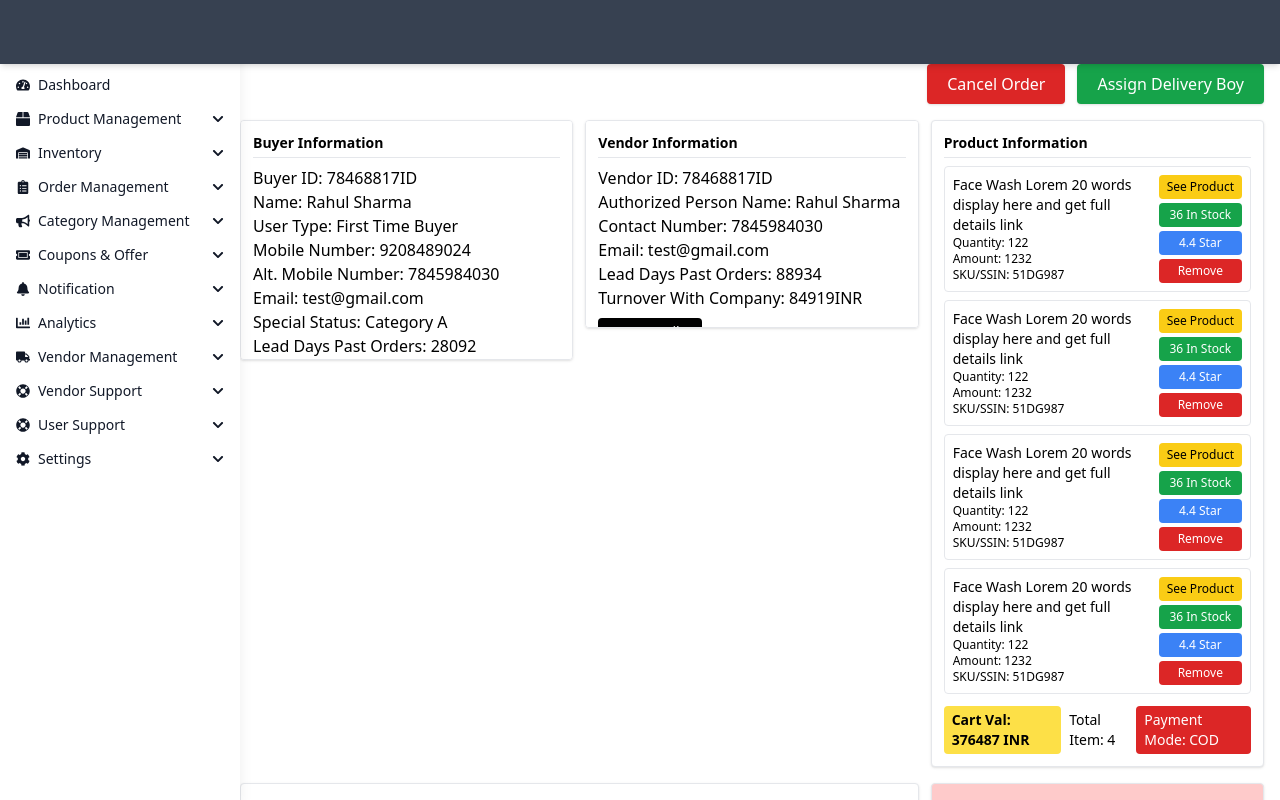
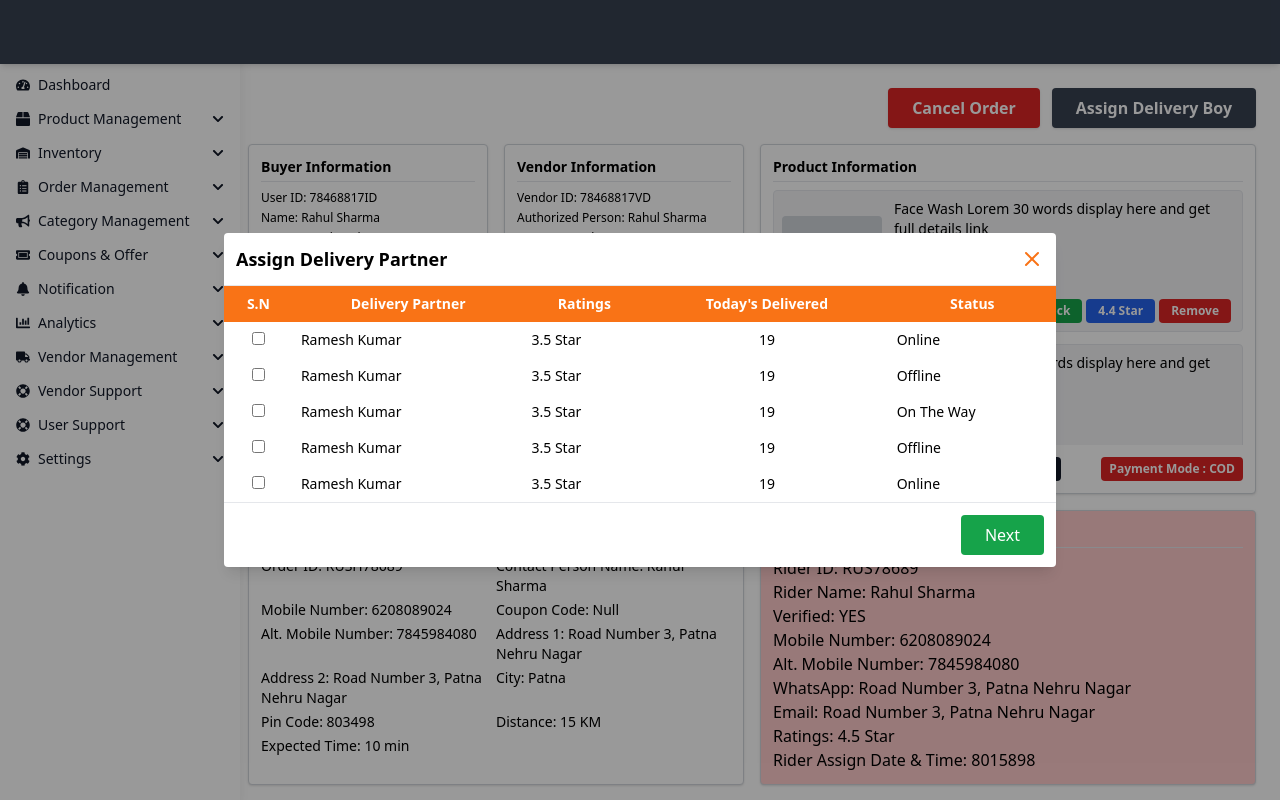
Before and after one commit to Anish88888/Infotech, a React (Vite) app: page /order/1 in a window 1280 px wide. Both pictures are taken after a click on the button "Assign Delivery Boy". Shown: the top 800 px of the page. Built offline with nearby package versions, Linux system fonts and the light colour scheme.

Commit message:
single order page added

```diff
--- /dev/null
+++ b/src/components/AssignDeliveryBoyModal.jsx
@@ -0,0 +1,114 @@
+// src/components/AssignDeliveryBoyModal.jsx
+import React, { useState } from "react";
+import { X } from "lucide-react";
+
+const AssignDeliveryBoyModal = ({ isOpen, onClose }) => {
+  const [selected, setSelected] = useState([]);
+
+  const deliveryPartners = [
+    {
+      id: 1,
+      name: "Ramesh Kumar",
+      ratings: "3.5 Star",
+      delivered: 19,
+      status: "Online",
+    },
+    {
+      id: 2,
+      name: "Ramesh Kumar",
+      ratings: "3.5 Star",
+      delivered: 19,
+      status: "Offline",
+    },
+    {
+      id: 3,
+      name: "Ramesh Kumar",
+      ratings: "3.5 Star",
+      delivered: 19,
+      status: "On The Way",
+    },
+    {
+      id: 4,
+      name: "Ramesh Kumar",
+      ratings: "3.5 Star",
+      delivered: 19,
+      status: "Offline",
+    },
+    {
+      id: 5,
+      name: "Ramesh Kumar",
+      ratings: "3.5 Star",
+      delivered: 19,
+      status: "Online",
+    },
+  ];
+
+  const toggleSelect = (id) => {
+    setSelected((prev) =>
+      prev.includes(id) ? prev.filter((i) => i !== id) : [...prev, id]
+    );
+  };
+
+  if (!isOpen) return null;
+
+  return (
+    <div className="fixed inset-0 flex justify-center items-center bg-black bg-opacity-40 z-50">
+      <div className="bg-white w-[65%] max-h-[90vh] rounded shadow-lg overflow-hidden flex flex-col">
+        {/* Header */}
+        <div className="flex justify-between items-center p-3 border-b font-bold text-lg">
+          Assign Delivery Partner
+          <button onClick={onClose}>
+            <X className="text-orange-500" />
+          </button>
+        </div>
+
+        {/* Table */}
+        <div className="overflow-y-auto flex-1">
+          <table className="w-full text-sm">
+            <thead className="bg-orange-500 text-white">
+              <tr>
+                <th className="p-2">S.N</th>
+                <th className="p-2">Delivery Partner</th>
+                <th className="p-2">Ratings</th>
+                <th className="p-2">Today's Delivered</th>
+                <th className="p-2">Status</th>
+              </tr>
+            </thead>
+            <tbody>
+              {deliveryPartners.map((partner, index) => (
+                <tr
+                  key={partner.id}
+                  className={`cursor-pointer ${
+                    selected.includes(partner.id) ? "bg-blue-100" : ""
+                  }`}
+                  onClick={() => toggleSelect(partner.id)}
+                >
+                  <td className="p-2 text-center">
+                    <input
+                      type="checkbox"
+                      checked={selected.includes(partner.id)}
+                      onChange={() => toggleSelect(partner.id)}
+                    />
+                  </td>
+                  <td className="p-2">{partner.name}</td>
+                  <td className="p-2">{partner.ratings}</td>
+                  <td className="p-2 text-center">{partner.delivered}</td>
+                  <td className="p-2">{partner.status}</td>
+                </tr>
+              ))}
+            </tbody>
+          </table>
+        </div>
+
+        {/* Footer */}
+        <div className="p-3 flex justify-end border-t">
+          <button className="bg-green-600 text-white px-6 py-2 rounded">
+            Next
+          </button>
+        </div>
+      </div>
+    </div>
+  );
+};
+
+export default AssignDeliveryBoyModal;
--- a/src/pages/AllOrder.jsx
+++ b/src/pages/AllOrder.jsx
@@ -127,6 +127,12 @@ const AllOrder = () => {
 
       {/* Pagination */}
       <div className="flex flex-col sm:flex-row justify-between sm:justify-end items-center gap-4 mt-6 w-full max-w-[98%] mx-auto">
+        <button
+          onClick={() => setCurrentPage((p) => Math.max(p - 1, 1))}
+          className="bg-orange-500 hover:bg-orange-600 text-white px-6 py-2 rounded-lg text-sm"
+        >
+          Back
+        </button>
         <div className="flex gap-2 text-sm flex-wrap justify-center sm:justify-start">
           {Array.from({ length: totalPages }, (_, i) => i + 1).map((page) => (
             <button
@@ -145,13 +151,6 @@ const AllOrder = () => {
 
         <div className="flex gap-3 flex-wrap justify-center">
           <button
-            onClick={() => setCurrentPage((p) => Math.max(p - 1, 1))}
-            className="bg-orange-500 hover:bg-orange-600 text-white px-6 py-2 rounded-lg text-sm"
-          >
-            Back
-          </button>
-
-          <button
             onClick={() => setCurrentPage((p) => Math.min(p + 1, totalPages))}
             className="bg-green-600 hover:bg-green-700 text-white px-6 py-2 rounded-lg text-sm"
           >
--- a/src/pages/SingleOrder.jsx
+++ b/src/pages/SingleOrder.jsx
@@ -1,180 +1,208 @@
-import React from "react";
+import React, { useState } from "react"; // ✅ Added useState
 import { useParams, useNavigate } from "react-router-dom";
 import DashboardLayout from "../components/DashboardLayout";
+import AssignDeliveryBoyModal from "../components/AssignDeliveryBoyModal";
 
 const SingleOrder = () => {
   const { id } = useParams();
   const navigate = useNavigate();
+  const [isModalOpen, setIsModalOpen] = useState(false); // ✅ Now valid
 
   return (
     <DashboardLayout>
-      <div className="w-full space-y-4">
+      <div className="w-full space-y-4 p-2">
         {/* Top Buttons */}
-        <div className="flex flex-col sm:flex-row justify-end gap-3">
-          <button className="bg-red-600 text-white px-5 py-2 font-medium shadow rounded">
+        <div className="flex justify-end mt-4 gap-3">
+          <button className="bg-red-600 text-white px-6 py-2 font-semibold shadow rounded">
             Cancel Order
           </button>
-          <button className="bg-green-600 text-white px-5 py-2 font-medium shadow rounded">
+          <button
+            className="bg-gray-700 text-white px-6 py-2 font-semibold shadow rounded"
+            onClick={() => setIsModalOpen(true)}
+          >
             Assign Delivery Boy
           </button>
+
+          {/* Modal */}
+          <AssignDeliveryBoyModal
+            isOpen={isModalOpen}
+            onClose={() => setIsModalOpen(false)}
+          />
         </div>
 
         {/* Buyer, Vendor, Product Info */}
-        <div className="grid grid-cols-1 md:grid-cols-2 lg:grid-cols-3 gap-3">
+        <div className="grid grid-cols-1 lg:grid-cols-4 gap-4">
           {/* Buyer Info */}
-          <div className="border bg-white shadow p-3 h-60 overflow-y-auto rounded">
+          <div className="border border-gray-300 bg-white shadow p-3 rounded flex flex-col h-[350px] overflow-y-auto">
             <h2 className="font-bold mb-2 border-b pb-1 text-sm">
               Buyer Information
             </h2>
-            <p>Buyer ID: 78468817ID</p>
+            <div className="space-y-1 text-xs flex-1">
+              <p>User ID: 78468817ID</p>
               <p>Name: Rahul Sharma</p>
               <p>User Type: First Time Buyer</p>
-            <p>Mobile Number: 9208489024</p>
-            <p>Alt. Mobile Number: 7845984030</p>
-            <p>Email: test@gmail.com</p>
-            <p>Special Status: Category A</p>
-            <p>Lead Days Past Orders: 28092</p>
-            <p>Turnover With Company: 34958INR</p>
-            <button className="mt-2 bg-black text-white px-4 py-1 text-sm rounded">
+              <p>Mobile Number: 6208089024</p>
+              <p>Alt. Mobile Number: 7845984080</p>
+              <p>Email: simi@gmail.com</p>
+              <p>Registration Date: 30/09/2025</p>
+              <p>Total Orders: 5</p>
+              <p>Leader Board Position: 88994</p>
+              <p>Turnover With Company: 84919 INR</p>
+            </div>
+            <div className="flex justify-end mt-2">
+              <button className="bg-black text-white px-4 py-1 text-xs rounded">
                 See Details
               </button>
             </div>
+          </div>
 
           {/* Vendor Info */}
-          <div className="border bg-white shadow p-3 h-52 overflow-y-auto rounded">
+          <div className="border border-gray-300 bg-white shadow p-3 rounded flex flex-col h-[350px] overflow-y-auto">
             <h2 className="font-bold mb-2 border-b pb-1 text-sm">
               Vendor Information
             </h2>
-            <p>Vendor ID: 78468817ID</p>
-            <p>Authorized Person Name: Rahul Sharma</p>
-            <p>Contact Number: 7845984030</p>
-            <p>Email: test@gmail.com</p>
-            <p>Lead Days Past Orders: 88934</p>
-            <p>Turnover With Company: 84919INR</p>
-            <button className="mt-2 bg-black text-white px-4 py-1 text-sm rounded">
+            <div className="space-y-1 text-xs flex-1">
+              <p>Vendor ID: 78468817VD</p>
+              <p>Authorized Person: Rahul Sharma</p>
+              <p>Contact Number: 6208089024</p>
+              <p>Alt. Mobile Number: 7845984080</p>
+              <p>WhatsApp Number: 7845984080</p>
+              <p>Email: simi@gmail.com</p>
+              <p>Registration Date: 30/09/2025</p>
+              <p>Total Orders: 5</p>
+              <p>Leader Board Position: 88994</p>
+              <p>Turnover With Company: 84919 INR</p>
+            </div>
+            <div className="flex justify-end mt-2">
+              <button className="bg-black text-white px-4 py-1 text-xs rounded">
                 See Details
               </button>
             </div>
+          </div>
 
           {/* Product Info */}
-          <div className="border bg-white shadow p-3 rounded flex flex-col">
+          <div className="lg:col-span-2 border border-gray-300 bg-white shadow p-3 rounded flex flex-col h-[350px] overflow-y-auto">
             <h2 className="font-bold mb-2 border-b pb-1 text-sm">
               Product Information
             </h2>
-            <div className="space-y-2 flex-1 overflow-y-auto">
+            <div className="space-y-3 flex-1 overflow-y-auto">
               {Array(4)
                 .fill(0)
                 .map((_, idx) => (
                   <div
                     key={idx}
-                    className="flex justify-between items-start border p-2 rounded"
+                    className="flex items-center border rounded bg-gray-100 p-2"
                   >
-                    <div className="flex-1 pr-2">
+                    <div className="w-[100px] h-[90px] bg-gray-300 rounded"></div>
+                    <div className="flex-1 ml-3">
                       <p className="text-sm font-medium">
-                        Face Wash Lorem 20 words display here and get full
+                        Face Wash Lorem 30 words display here and get full
                         details link
                       </p>
-                      <p className="text-xs">Quantity: 122</p>
-                      <p className="text-xs">Amount: 1232</p>
-                      <p className="text-xs">SKU/SSIN: 51DG987</p>
-                    </div>
-                    <div className="flex flex-col gap-1 min-w-[80px]">
-                      <button className="bg-yellow-400 px-2 py-1 text-xs rounded">
+                      <p className="text-xs mt-1">Quantity : 12</p>
+                      <p className="text-xs">Amount : 12323</p>
+                      <p className="text-xs mb-2">SKU/HSSN : SDJJG747</p>
+                      <div className="flex gap-1 mt-1 flex-wrap">
+                        <button className="bg-yellow-400 text-black px-3 py-1 text-xs font-semibold rounded">
                           See Product
                         </button>
-                      <button className="bg-green-600 text-white px-2 py-1 text-xs rounded">
+                        <button className="bg-green-600 text-white px-3 py-1 text-xs font-semibold rounded">
                           36 In Stock
                         </button>
-                      <button className="bg-blue-500 text-white px-2 py-1 text-xs rounded">
+                        <button className="bg-blue-600 text-white px-3 py-1 text-xs font-semibold rounded">
                           4.4 Star
                         </button>
-                      <button className="bg-red-600 text-white px-2 py-1 text-xs rounded">
+                        <button className="bg-red-600 text-white px-3 py-1 text-xs font-semibold rounded">
                           Remove
                         </button>
                       </div>
                     </div>
+                  </div>
                 ))}
             </div>
-
-            {/* Cart & Payment */}
-            <div className="flex flex-col sm:flex-row justify-between items-center mt-3 text-sm gap-2">
-              <span className="bg-yellow-300 px-2 py-1 font-semibold rounded">
-                Cart Val: 376487 INR
-              </span>
-              <span>Total Item: 4</span>
-              <span className="bg-red-600 text-white px-2 py-1 rounded">
-                Payment Mode: COD
-              </span>
+            <div className="flex justify-between mt-3 text-xs font-semibold flex-wrap gap-2">
+              <div className="bg-yellow-400 text-black px-2 py-1 rounded">
+                Cart Value : 376487 INR
+              </div>
+              <div className="bg-gray-900 text-white px-2 py-1 rounded">
+                Total Item : 4
+              </div>
+              <div className="bg-red-600 text-white px-2 py-1 rounded">
+                Payment Mode : COD
+              </div>
             </div>
           </div>
         </div>
 
-        {/* Order & Rider Details */}
-        <div className="grid grid-cols-1 lg:grid-cols-3 gap-3">
-          {/* Order Details */}
-          <div className="border bg-white shadow p-3 lg:col-span-2 rounded">
+        {/* Order and Rider Details */}
+        <div className="flex flex-col lg:flex-row gap-4">
+          <div className="lg:w-6/12 border border-gray-300 bg-white shadow p-3 rounded">
             <h2 className="font-bold mb-2 border-b pb-1 text-sm">
               Order Details
             </h2>
-            <p>Order ID: RUSH4893</p>
+            <div className="grid grid-cols-2 gap-y-1 text-sm">
+              <p>Order ID: RUSH78689</p>
               <p>Contact Person Name: Rahul Sharma</p>
-            <p>Mobile Number: 9208489024</p>
-            <p>Alt. Mobile Number: 7845984030</p>
-            <p>Address: 2 Road Number 3, Patna Nutan Nagar, Bihar</p>
+              <p>Mobile Number: 6208089024</p>
+              <p>Coupon Code: Null</p>
+              <p>Alt. Mobile Number: 7845984080</p>
+              <p>Address 1: Road Number 3, Patna Nehru Nagar </p>
+              <p>Address 2: Road Number 3, Patna Nehru Nagar </p>
               <p>City: Patna</p>
-            <p>PinCode: 800018</p>
-            <p>Distance: 12km</p>
-            <p>Expected Time: 30 min</p>
+              <p>Pin Code: 803498</p>
+              <p>Distance: 15 KM</p>
+              <p>Expected Time: 10 min</p>
+            </div>
           </div>
 
-          {/* Rider Details */}
-          <div className="border bg-red-200 shadow p-3 rounded">
+          <div className="lg:w-1/2 border border-gray-300 bg-red-200 shadow p-3 rounded">
             <h2 className="font-bold mb-2 border-b pb-1 text-sm">
               Rider Details
             </h2>
-            <p>Rider ID: FUS84939</p>
+            <p>Rider ID: RUS78689</p>
             <p>Rider Name: Rahul Sharma</p>
             <p>Verified: YES</p>
-            <p>Mobile Number: 9208489024</p>
-            <p>Alt. Mobile Number: 7845984030</p>
-            <p>WhatsApp: 2 Road Number 3, Patna Nutan Nagar</p>
-            <p>Email: test@gmail.com</p>
+            <p>Mobile Number: 6208089024</p>
+            <p>Alt. Mobile Number: 7845984080</p>
+            <p>WhatsApp: Road Number 3, Patna Nehru Nagar</p>
+            <p>Email: Road Number 3, Patna Nehru Nagar</p>
             <p>Ratings: 4.5 Star</p>
-            <p>Rider Assign Date & Time: 10:03AM</p>
+            <p>Rider Assign Date & Time: 8015898</p>
           </div>
         </div>
 
         {/* Pricing & Invoice */}
-        <div className="grid grid-cols-1 md:grid-cols-2 gap-3">
-          <div className="border bg-green-200 shadow p-3 rounded">
+        <div className="border border-gray-300 bg-green-200 shadow p-4 rounded w-full">
           <h2 className="font-bold mb-2 border-b pb-1 text-sm">
             Pricing & Invoice
           </h2>
-            <p>Product Value: 3894</p>
-            <p>Handling Cost: 5994</p>
-            <p>Tax: 9945</p>
-            <p>Delivery Cost: 84939</p>
+          <div className="space-y-1 text-sm">
+            <p>Product Value: 5894</p>
+            <p>Handling Cost: 56974</p>
+            <p>Tax: 90945</p>
+            <p>Delivery Cost: 984949</p>
             <p>Any Additional: NULL</p>
           </div>
-          <div className="flex flex-col sm:flex-row gap-3 justify-between items-center">
-            <button className="bg-black text-white px-6 py-2 w-full sm:w-auto shadow rounded">
+        </div>
+
+        <div className="flex gap-3 w-full">
+          <button className="bg-black text-white px-6 py-2 shadow rounded w-1/2">
             Download Order Details
           </button>
-            <button className="bg-green-600 text-white px-6 py-2 w-full sm:w-auto shadow rounded">
+          <button className="bg-green-600 text-white px-6 py-2 shadow rounded w-1/2">
             Download Invoice
           </button>
         </div>
-        </div>
 
-        {/* Image Blocks */}
-        <div className="grid grid-cols-1 sm:grid-cols-3 gap-3">
-          <div className="bg-gray-300 h-32 flex items-center justify-center text-sm font-medium rounded">
+        {/* Images */}
+        <div className="grid grid-cols-1 sm:grid-cols-3 gap-4">
+          <div className="border border-gray-300 bg-gray-300 h-52 flex items-center justify-center text-sm font-medium rounded">
             Pickup Time Image By Delivery
           </div>
-          <div className="bg-gray-300 h-32 flex items-center justify-center text-sm font-medium rounded">
+          <div className="border border-gray-300 bg-gray-300 h-52 flex items-center justify-center text-sm font-medium rounded">
             Delivery Time Image By Delivery
           </div>
-          <div className="bg-pink-300 h-32 flex items-center justify-center text-sm font-medium rounded">
+          <div className="border border-gray-300 bg-pink-300 h-52 flex items-center justify-center text-sm font-medium rounded">
             Extra Section
           </div>
         </div>
```
Lines whose indentation alone changed are shown as unchanged.
